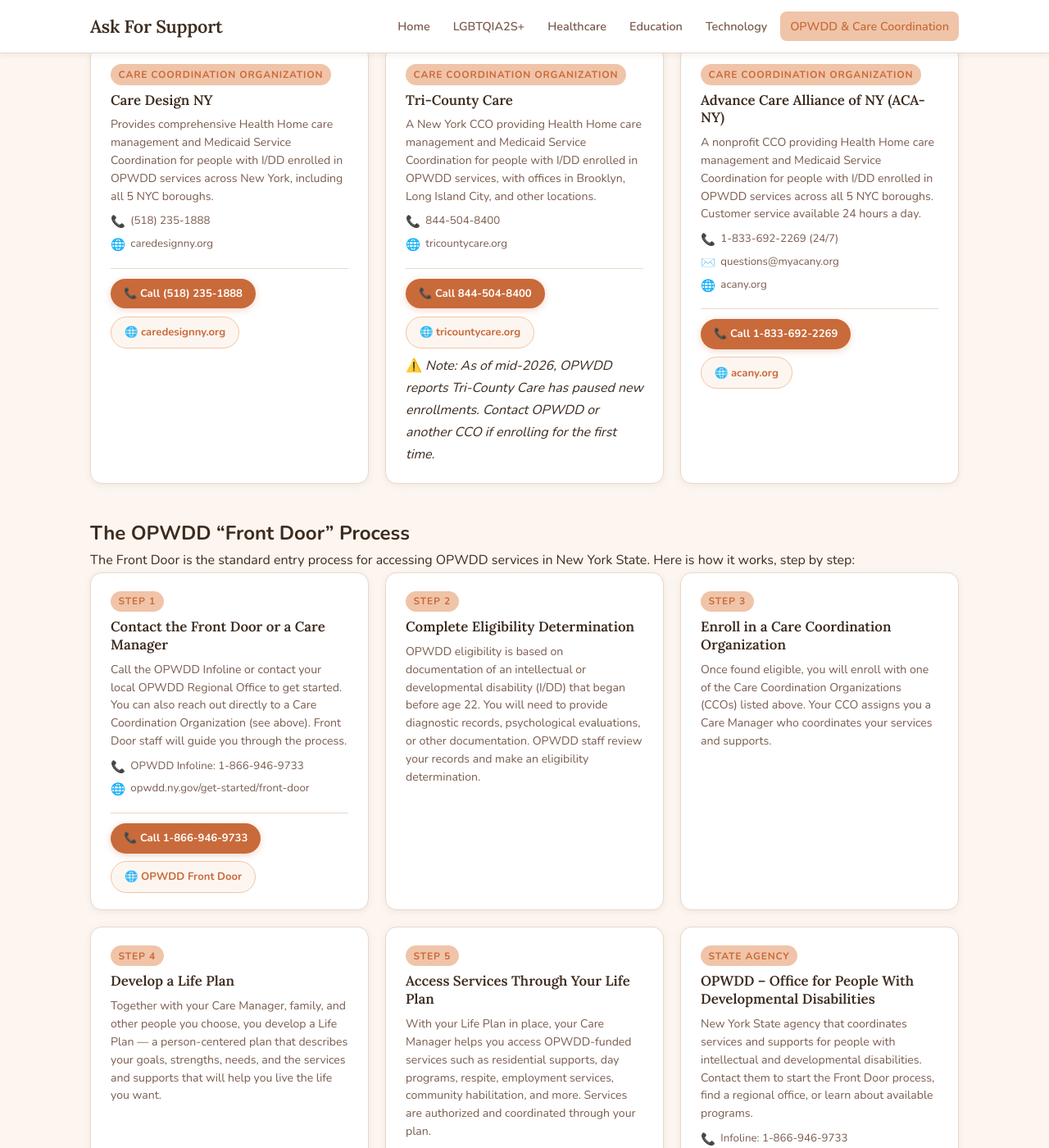
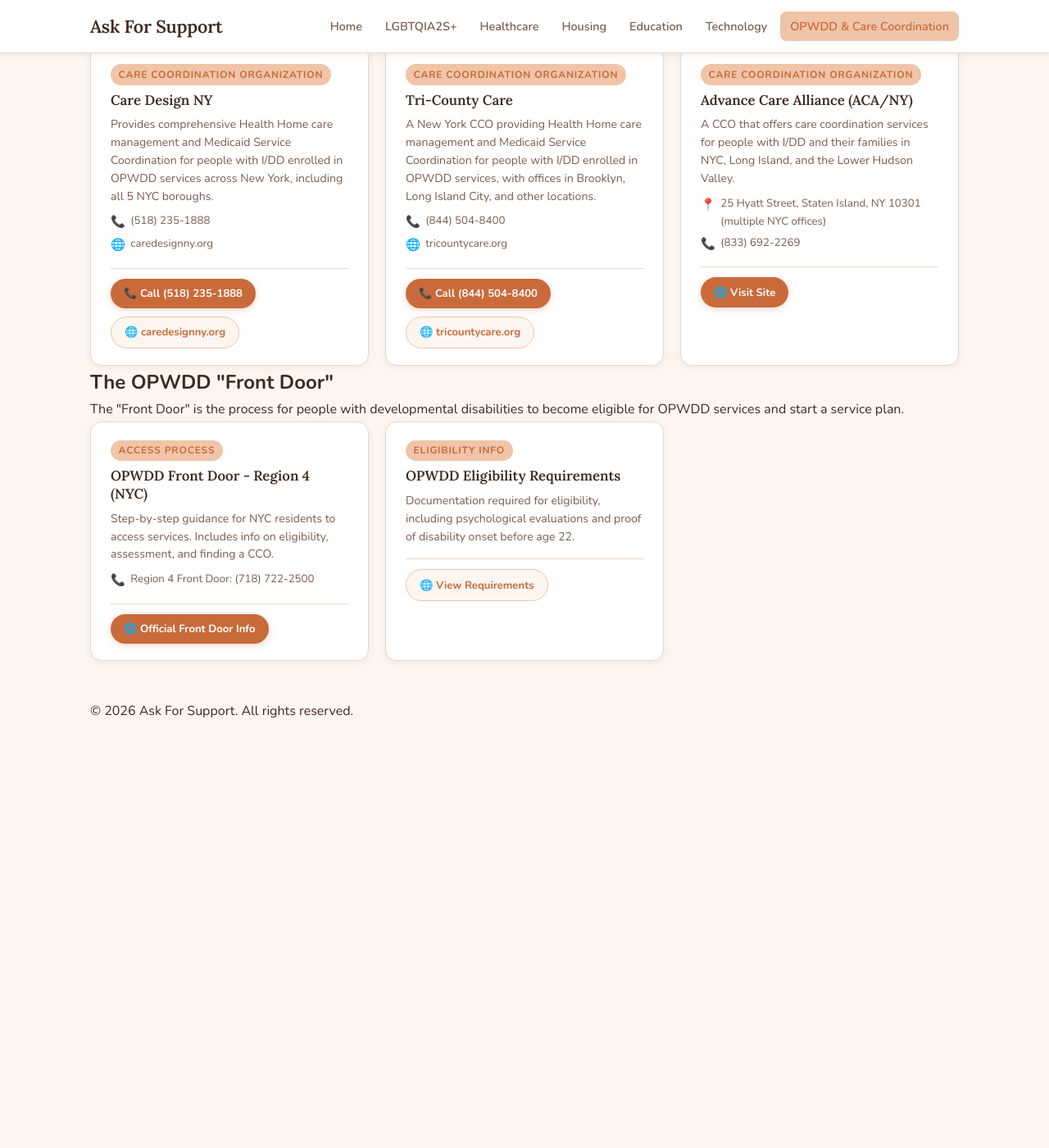
Before and after one commit to penelopethrock-cyber/askforsupport, a Jekyll site: the page opwdd.html, which Jekyll copies as it is, in a window 1280 px wide and 1400 px high, scrolled down 510 px. Shown: the whole window at 82% size. Built offline with Jekyll 4.4.1, drawn with Linux system fonts in a browser that asks for light colours; after the commit the page ends 1392 px from its top, so only the background shows below that; some of the changed text lies outside the part shown.

```diff
--- a/opwdd.html
+++ b/opwdd.html
@@ -18,9 +18,10 @@
         <li><a href="index.html">Home</a></li>
         <li><a href="lgbtqia2s.html">LGBTQIA2S+</a></li>
         <li><a href="healthcare.html">Healthcare</a></li>
+        <li><a href="housing.html">Housing</a></li>
         <li><a href="education.html">Education</a></li>
         <li><a href="technology.html">Technology</a></li>
-          <li><a href="opwdd.html" class="active">OPWDD &amp; Care Coordination</a></li>
+        <li><a href="opwdd.html" class="active">OPWDD & Care Coordination</a></li>
       </ul>
     </nav>
   </div>
@@ -29,8 +30,8 @@
 <!-- ====== PAGE HEADER ====== -->
 <section class="page-header">
   <div class="container">
-      <div class="page-icon">&#x1F91D;</div>
-      <h1>OPWDD &amp; Care Coordination</h1>
+    <div class="page-icon">🤝</div>
+    <h1>OPWDD & Care Coordination</h1>
     <p>Care Coordination Organizations (CCOs) serving all 5 NYC boroughs and how to access OPWDD services through the Front Door process.</p>
   </div>
 </section>
@@ -39,7 +40,7 @@
 <main class="section">
   <div class="container">
 
-      <a href="index.html" class="back-link">&#x2190; Back to All Categories</a>
+    <a href="index.html" class="back-link">← Back to All Categories</a>
 
     <!-- ====== NYC CCO SECTION ====== -->
     <h2 class="section-heading">NYC Care Coordination Organizations (CCOs)</h2>
@@ -53,12 +54,12 @@
         <div class="resource-name">Care Design NY</div>
         <p class="resource-desc">Provides comprehensive Health Home care management and Medicaid Service Coordination for people with I/DD enrolled in OPWDD services across New York, including all 5 NYC boroughs.</p>
         <div class="resource-details">
-            <span><span class="detail-icon">&#x1F4DE;</span> (518) 235-1888</span>
-            <span><span class="detail-icon">&#x1F310;</span> caredesignny.org</span>
+          <span><span class="detail-icon">📞</span> (518) 235-1888</span>
+          <span><span class="detail-icon">🌐</span> caredesignny.org</span>
         </div>
         <div class="card-actions">
-            <a href="tel:15182351888" class="btn btn-primary">&#x1F4DE; Call (518) 235-1888</a>
-            <a href="https://caredesignny.org" target="_blank" rel="noopener" class="btn btn-secondary">&#x1F310; caredesignny.org</a>
+          <a href="tel:15182351888" class="btn btn-primary">📞 Call (518) 235-1888</a>
+          <a href="https://caredesignny.org" target="_blank" rel="noopener" class="btn btn-secondary">🌐 caredesignny.org</a>
         </div>
       </div>
 
@@ -68,107 +69,71 @@
         <div class="resource-name">Tri-County Care</div>
         <p class="resource-desc">A New York CCO providing Health Home care management and Medicaid Service Coordination for people with I/DD enrolled in OPWDD services, with offices in Brooklyn, Long Island City, and other locations.</p>
         <div class="resource-details">
-            <span><span class="detail-icon">&#x1F4DE;</span> 844-504-8400</span>
-            <span><span class="detail-icon">&#x1F310;</span> tricountycare.org</span>
+          <span><span class="detail-icon">📞</span> (844) 504-8400</span>
+          <span><span class="detail-icon">🌐</span> tricountycare.org</span>
         </div>
         <div class="card-actions">
-            <a href="tel:18445048400" class="btn btn-primary">&#x1F4DE; Call 844-504-8400</a>
-            <a href="https://tricountycare.org" target="_blank" rel="noopener" class="btn btn-secondary">&#x1F310; tricountycare.org</a>
-          </div>
-          <p class="resource-note">&#x26A0;&#xFE0F; <em>Note: As of mid-2026, OPWDD reports Tri-County Care has paused new enrollments. Contact OPWDD or another CCO if enrolling for the first time.</em></p>
-        </div>
-
-        <!-- Advance Care Alliance of NY -->
-        <div class="resource-card">
-          <span class="resource-type">Care Coordination Organization</span>
-          <div class="resource-name">Advance Care Alliance of NY (ACA-NY)</div>
-          <p class="resource-desc">A nonprofit CCO providing Health Home care management and Medicaid Service Coordination for people with I/DD enrolled in OPWDD services across all 5 NYC boroughs. Customer service available 24 hours a day.</p>
-          <div class="resource-details">
-            <span><span class="detail-icon">&#x1F4DE;</span> 1-833-692-2269 (24/7)</span>
-            <span><span class="detail-icon">&#x2709;&#xFE0F;</span> questions@myacany.org</span>
-            <span><span class="detail-icon">&#x1F310;</span> acany.org</span>
-          </div>
-          <div class="card-actions">
-            <a href="tel:18336922269" class="btn btn-primary">&#x1F4DE; Call 1-833-692-2269</a>
-            <a href="https://acany.org" target="_blank" rel="noopener" class="btn btn-secondary">&#x1F310; acany.org</a>
+          <a href="tel:18445048400" class="btn btn-primary">📞 Call (844) 504-8400</a>
+          <a href="https://tricountycare.org" target="_blank" rel="noopener" class="btn btn-secondary">🌐 tricountycare.org</a>
         </div>
       </div>
 
-      </div><!-- /.resource-grid -->
+      <!-- Advance Care Alliance -->
+      <div class="resource-card">
+        <span class="resource-type">Care Coordination Organization</span>
+        <div class="resource-name">Advance Care Alliance (ACA/NY)</div>
+        <p class="resource-desc">A CCO that offers care coordination services for people with I/DD and their families in NYC, Long Island, and the Lower Hudson Valley.</p>
+        <div class="resource-details">
+          <span><span class="detail-icon">📍</span> 25 Hyatt Street, Staten Island, NY 10301 (multiple NYC offices)</span>
+          <span><span class="detail-icon">📞</span> (833) 692-2269</span>
+        </div>
+        <div class="card-actions">
+          <a href="https://acany.org" target="_blank" rel="noopener" class="btn btn-primary">🌐 Visit Site</a>
+        </div>
+      </div>
+
+    </div>
 
     <!-- ====== FRONT DOOR SECTION ====== -->
-      <h2 class="section-heading" style="margin-top:2.5rem;">The OPWDD &ldquo;Front Door&rdquo; Process</h2>
-      <p class="section-intro">The Front Door is the standard entry process for accessing OPWDD services in New York State. Here is how it works, step by step:</p>
+    <div class="section-divider"></div>
+
+    <h2 class="section-heading">The OPWDD "Front Door"</h2>
+    <p class="section-intro">The "Front Door" is the process for people with developmental disabilities to become eligible for OPWDD services and start a service plan.</p>
 
     <div class="resource-grid">
 
-        <!-- Step 1 -->
+      <!-- Front Door Overview -->
       <div class="resource-card">
-          <span class="resource-type">Step 1</span>
-          <div class="resource-name">Contact the Front Door or a Care Manager</div>
-          <p class="resource-desc">Call the OPWDD Infoline or contact your local OPWDD Regional Office to get started. You can also reach out directly to a Care Coordination Organization (see above). Front Door staff will guide you through the process.</p>
+        <span class="resource-type">Access Process</span>
+        <div class="resource-name">OPWDD Front Door - Region 4 (NYC)</div>
+        <p class="resource-desc">Step-by-step guidance for NYC residents to access services. Includes info on eligibility, assessment, and finding a CCO.</p>
         <div class="resource-details">
-            <span><span class="detail-icon">&#x1F4DE;</span> OPWDD Infoline: 1-866-946-9733</span>
-            <span><span class="detail-icon">&#x1F310;</span> opwdd.ny.gov/get-started/front-door</span>
+          <span><span class="detail-icon">📞</span> Region 4 Front Door: (718) 722-2500</span>
         </div>
         <div class="card-actions">
-            <a href="tel:18669469733" class="btn btn-primary">&#x1F4DE; Call 1-866-946-9733</a>
-            <a href="https://opwdd.ny.gov/get-started/front-door" target="_blank" rel="noopener" class="btn btn-secondary">&#x1F310; OPWDD Front Door</a>
+          <a href="https://opwdd.ny.gov/get-started/front-door" target="_blank" rel="noopener" class="btn btn-primary">🌐 Official Front Door Info</a>
         </div>
       </div>
 
-        <!-- Step 2 -->
+      <!-- OPWDD Eligibility -->
       <div class="resource-card">
-          <span class="resource-type">Step 2</span>
-          <div class="resource-name">Complete Eligibility Determination</div>
-          <p class="resource-desc">OPWDD eligibility is based on documentation of an intellectual or developmental disability (I/DD) that began before age 22. You will need to provide diagnostic records, psychological evaluations, or other documentation. OPWDD staff review your records and make an eligibility determination.</p>
-        </div>
-
-        <!-- Step 3 -->
-        <div class="resource-card">
-          <span class="resource-type">Step 3</span>
-          <div class="resource-name">Enroll in a Care Coordination Organization</div>
-          <p class="resource-desc">Once found eligible, you will enroll with one of the Care Coordination Organizations (CCOs) listed above. Your CCO assigns you a Care Manager who coordinates your services and supports.</p>
-        </div>
-
-        <!-- Step 4 -->
-        <div class="resource-card">
-          <span class="resource-type">Step 4</span>
-          <div class="resource-name">Develop a Life Plan</div>
-          <p class="resource-desc">Together with your Care Manager, family, and other people you choose, you develop a Life Plan &#x2014; a person-centered plan that describes your goals, strengths, needs, and the services and supports that will help you live the life you want.</p>
-        </div>
-
-        <!-- Step 5 -->
-        <div class="resource-card">
-          <span class="resource-type">Step 5</span>
-          <div class="resource-name">Access Services Through Your Life Plan</div>
-          <p class="resource-desc">With your Life Plan in place, your Care Manager helps you access OPWDD-funded services such as residential supports, day programs, respite, employment services, community habilitation, and more. Services are authorized and coordinated through your plan.</p>
-        </div>
-
-        <!-- OPWDD Contact Card -->
-        <div class="resource-card">
-          <span class="resource-type">State Agency</span>
-          <div class="resource-name">OPWDD &#x2013; Office for People With Developmental Disabilities</div>
-          <p class="resource-desc">New York State agency that coordinates services and supports for people with intellectual and developmental disabilities. Contact them to start the Front Door process, find a regional office, or learn about available programs.</p>
-          <div class="resource-details">
-            <span><span class="detail-icon">&#x1F4DE;</span> Infoline: 1-866-946-9733</span>
-            <span><span class="detail-icon">&#x1F310;</span> opwdd.ny.gov</span>
-          </div>
+        <span class="resource-type">Eligibility Info</span>
+        <div class="resource-name">OPWDD Eligibility Requirements</div>
+        <p class="resource-desc">Documentation required for eligibility, including psychological evaluations and proof of disability onset before age 22.</p>
         <div class="card-actions">
-            <a href="tel:18669469733" class="btn btn-primary">&#x1F4DE; Call 1-866-946-9733</a>
-            <a href="https://opwdd.ny.gov/contact-us" target="_blank" rel="noopener" class="btn btn-secondary">&#x1F310; Regional Offices</a>
+          <a href="https://opwdd.ny.gov/eligibility" target="_blank" rel="noopener" class="btn btn-secondary">🌐 View Requirements</a>
         </div>
       </div>
 
-      </div><!-- /.resource-grid -->
+    </div>
 
-    </div><!-- /.container -->
+  </div>
 </main>
 
 <!-- ====== FOOTER ====== -->
 <footer class="site-footer">
   <div class="container">
-      <p>&copy; Ask For Support &mdash; <a href="index.html">askfor.support</a></p>
+    <p>&copy; 2026 Ask For Support. All rights reserved.</p>
   </div>
 </footer>
 
```
Also changed, not shown: other parts of opwdd.html (+1 -1 lines). Lines whose indentation alone changed are shown as unchanged.
